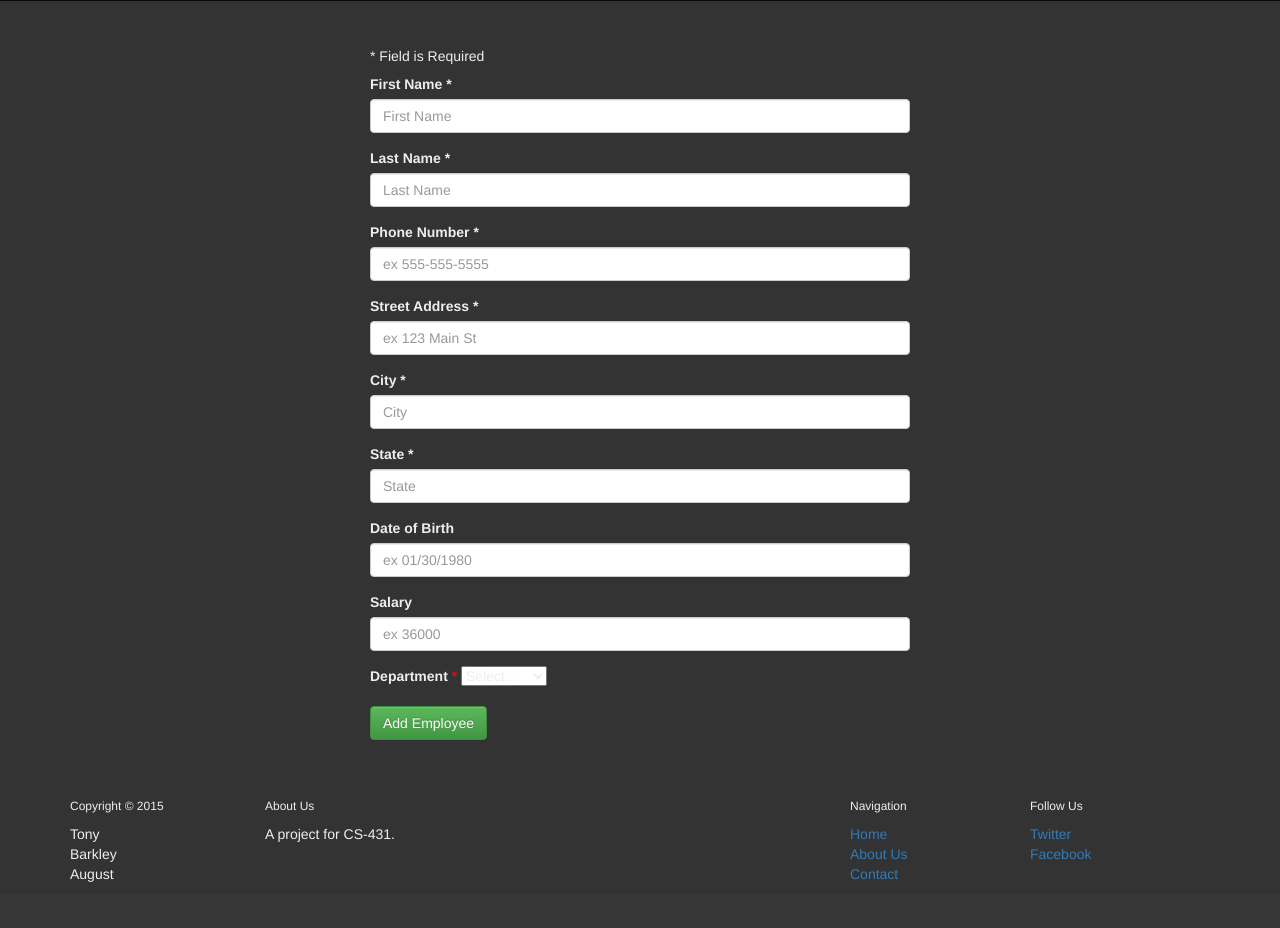
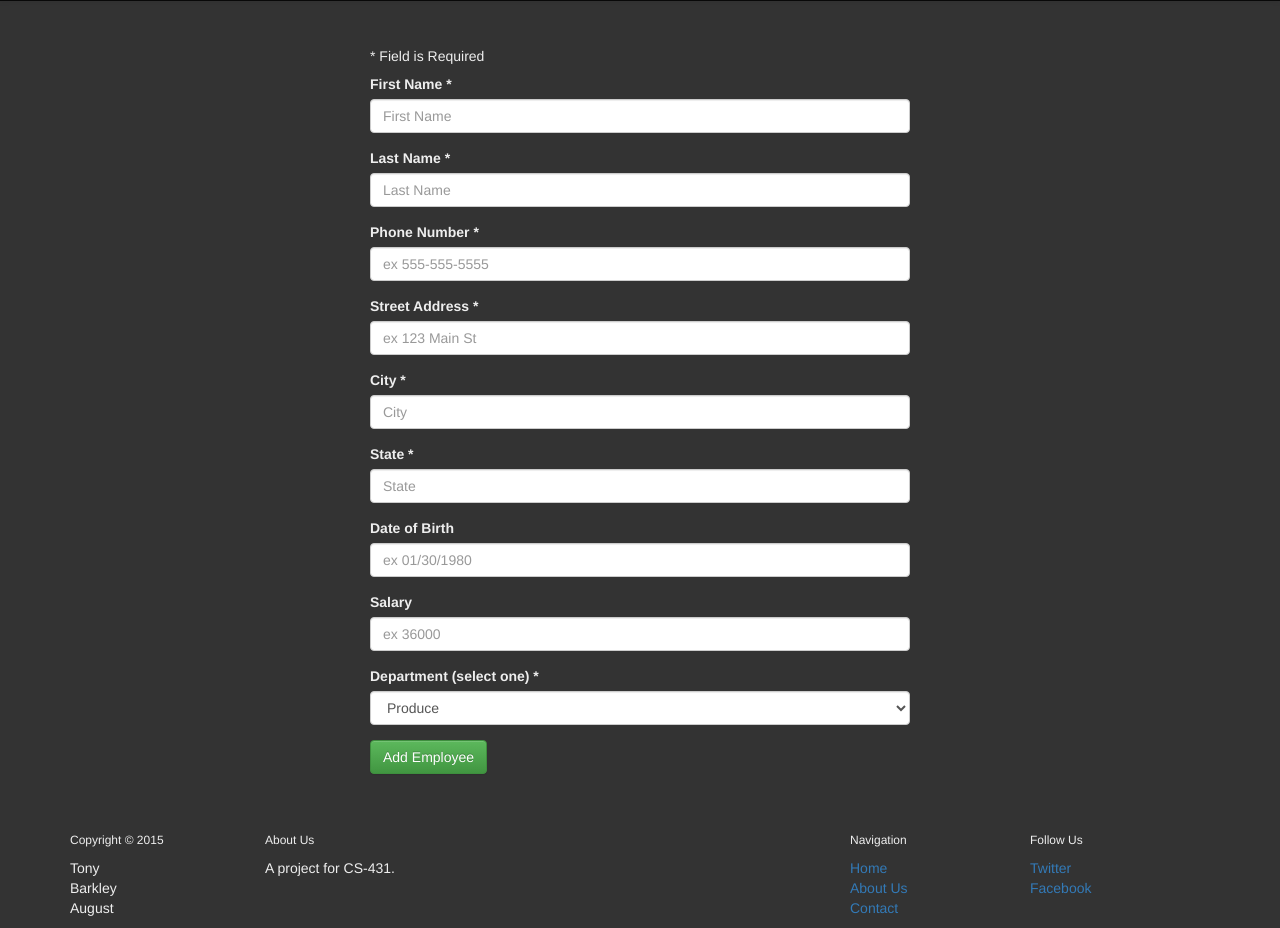
Before and after one commit to dnlzz/CS-431-Project, a PHP site: page /addEmp.php in a window 1280 px wide. Shown: the part 50-978 px from the top of the page. Before the commit the page ends 932 px from the top, so only its background shows below. Run offline with PHP 8.4, Linux system fonts and the light colour scheme; some libraries are stand-ins or nearby versions.

Commit message:
add employee working - add produce up next

```diff
--- a/addEmp.php
+++ b/addEmp.php
@@ -174,9 +174,8 @@
 		  </div>
 
 		  <div class="form-group">
-	    	<label for="department">Department  <span class="error">* <?php echo $departmentErr;?></span></label>
-				<select name="department">
-					<option value="">Select...</option>
+	    	<label for="department">Department (select one)  *<span class="error"><?php echo $departmentErr;?></span></label><br>
+				<select class="form-control" name="department">
 				    <option value="1">Produce</option>
 				    <option value="2">Meat</option>
 				    <option value="3">Seafood</option>
```
